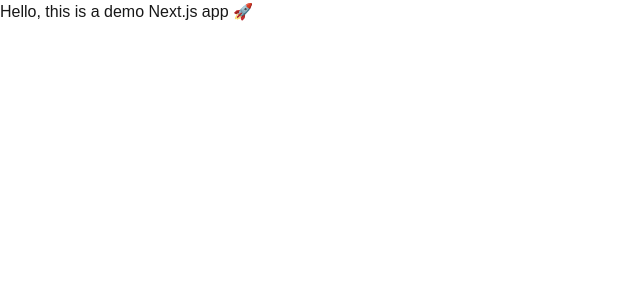
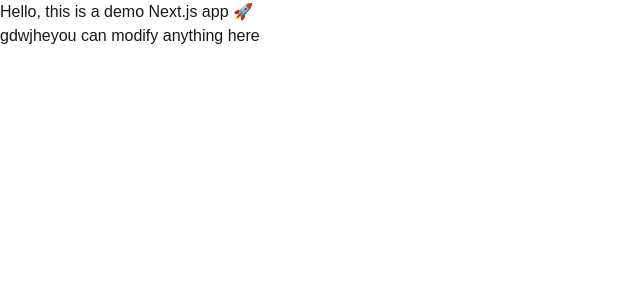
Before and after one commit to Akashp-wan/demo-nextjs-app, a Next.js app: page / in a window 1280 px wide. Shown: the top 300 px of the page, without its empty margins (0-640 px from the left). Built offline with nearby package versions, Linux system fonts and the light colour scheme.

Commit message:
Updated code in demo-nextjs-app

```diff
--- a/src/app/page.js
+++ b/src/app/page.js
@@ -2,6 +2,10 @@
   return (
     <main>
       <h1>Hello, this is a demo Next.js app 🚀</h1>
+      <button>gdwjhe</button>
+      <>
+      you can modify anything here
+      </>
     </main>
   );
 }
```
